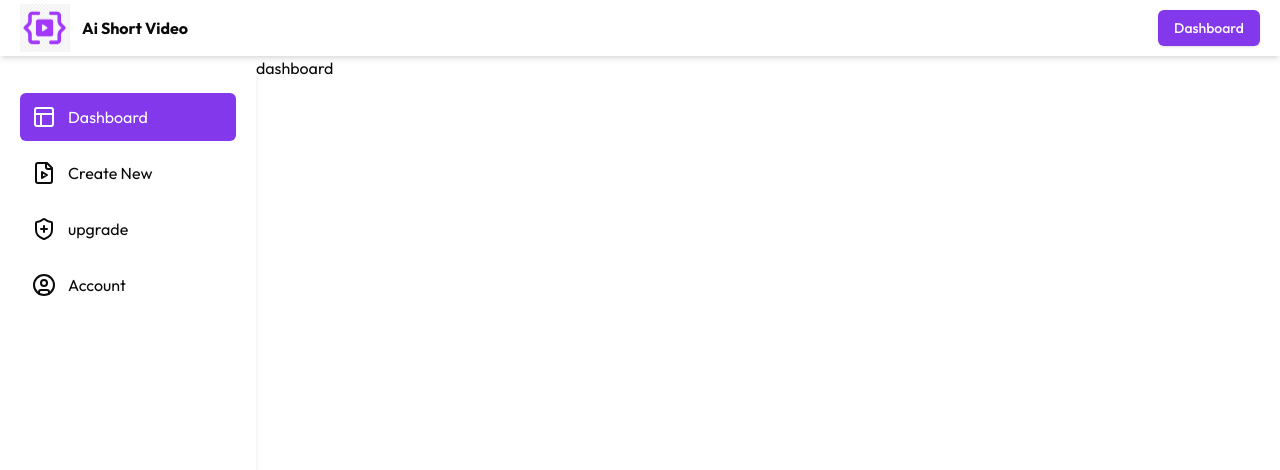
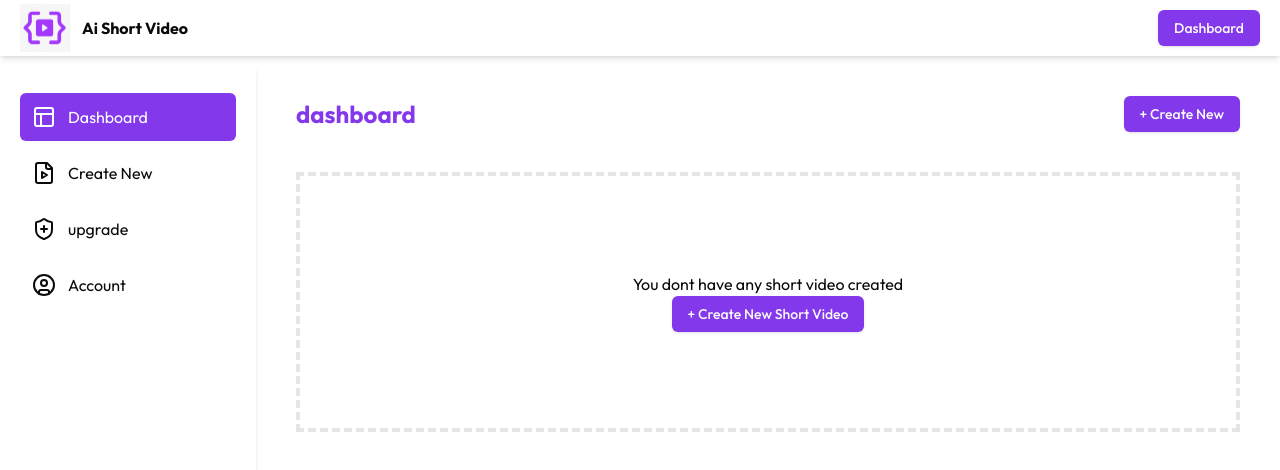
Before and after one commit to rawani123/saas-video-gen, a Next.js app: page /dashboard in a window 1280 px wide. Shown: the top 470 px of the page. Built offline with nearby package versions, Linux system fonts and the light colour scheme; no server answers.

Commit message:
feat:dashboard added

```diff
--- /dev/null
+++ b/app/dashboard/_components/EmptyState.jsx
@@ -0,0 +1,13 @@
+import { Button } from '@/components/ui/button'
+import React from 'react'
+
+const EmptyState = () => {
+  return (
+    <div className='p-5 py-24 flex items-center flex-col mt-10 border-4 border-dashed'>
+      <h2>You dont have any short video created</h2>
+      <Button>+ Create New Short Video</Button>
+    </div>
+  )
+}
+
+export default EmptyState
--- /dev/null
+++ b/app/dashboard/create-new/page.jsx
@@ -0,0 +1,11 @@
+import React from 'react'
+
+const CreateNew = () => {
+  return (
+    <div>
+
+    </div>
+  )
+}
+
+export default CreateNew
--- a/app/dashboard/layout.jsx
+++ b/app/dashboard/layout.jsx
@@ -10,7 +10,7 @@ const dashboardLayout = ({ children }) => {
       </div>
       <div>
         <Header />
-        <div className="md:ml-64">{children}</div>
+        <div className="md:ml-64 p-10">{children}</div>
       </div>
     </div>
   );
--- a/app/dashboard/page.jsx
+++ b/app/dashboard/page.jsx
@@ -1,11 +1,25 @@
-import React from 'react'
+"use client"
+import { Button } from "@/components/ui/button";
+import { Video } from "lucide-react";
+import React, { useState } from "react";
+import EmptyState from "./_components/EmptyState";
 
 const dashboard = () => {
+  const [videoList,setVideoList]=useState([])
+
   return (
     <div>
-      dashboard
+      <div className="flex justify-between items-center">
+        <h2 className="font-bold text-2xl text-primary">dashboard</h2>
+        <Button>+ Create New</Button>
+      </div>
+      {videoList?.length == 0 &&
+      <div>
+        <EmptyState />
+      </div>
+      }
     </div>
-  )
-}
+  );
+};
 
-export default dashboard
+export default dashboard;
```
